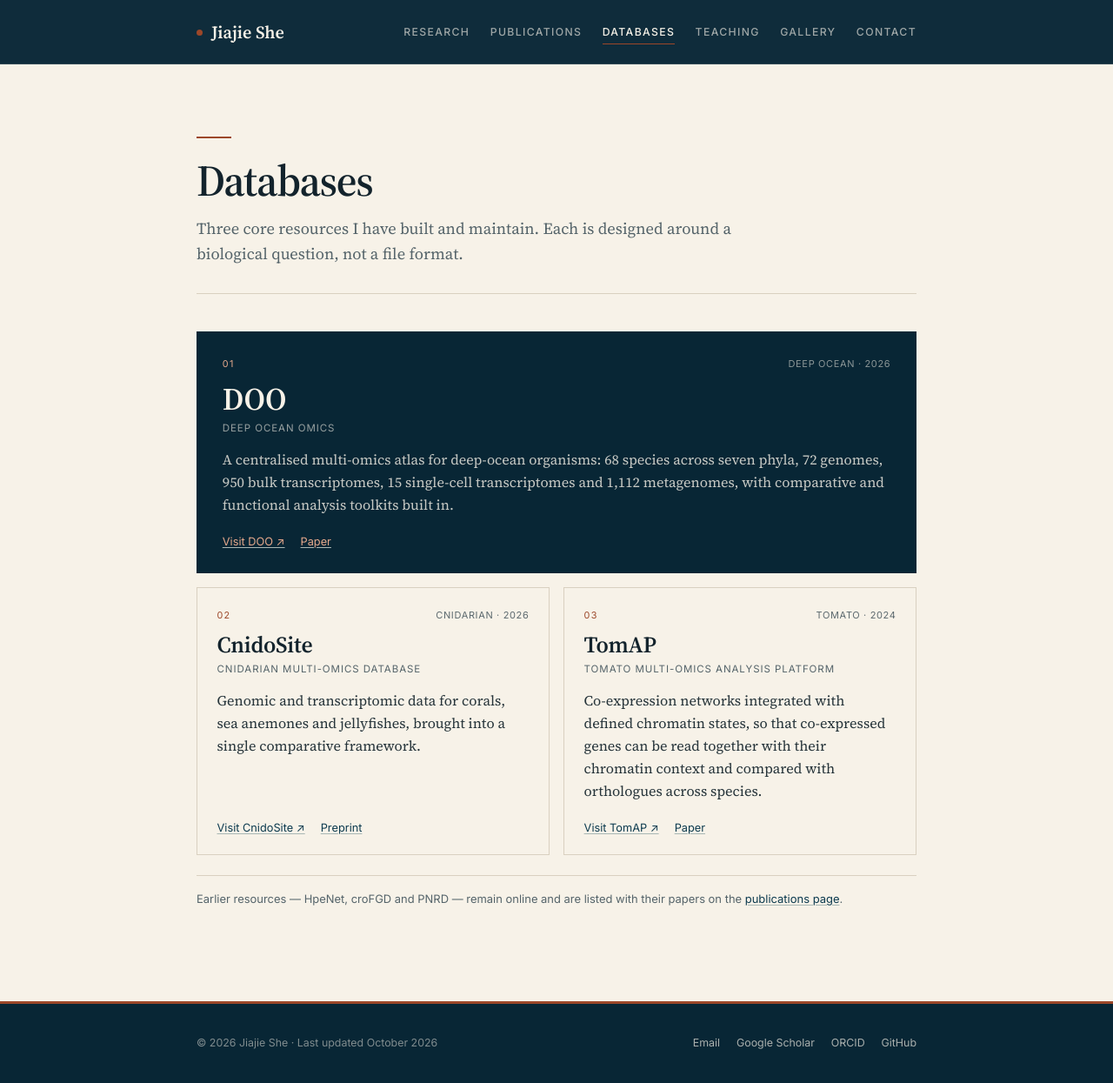
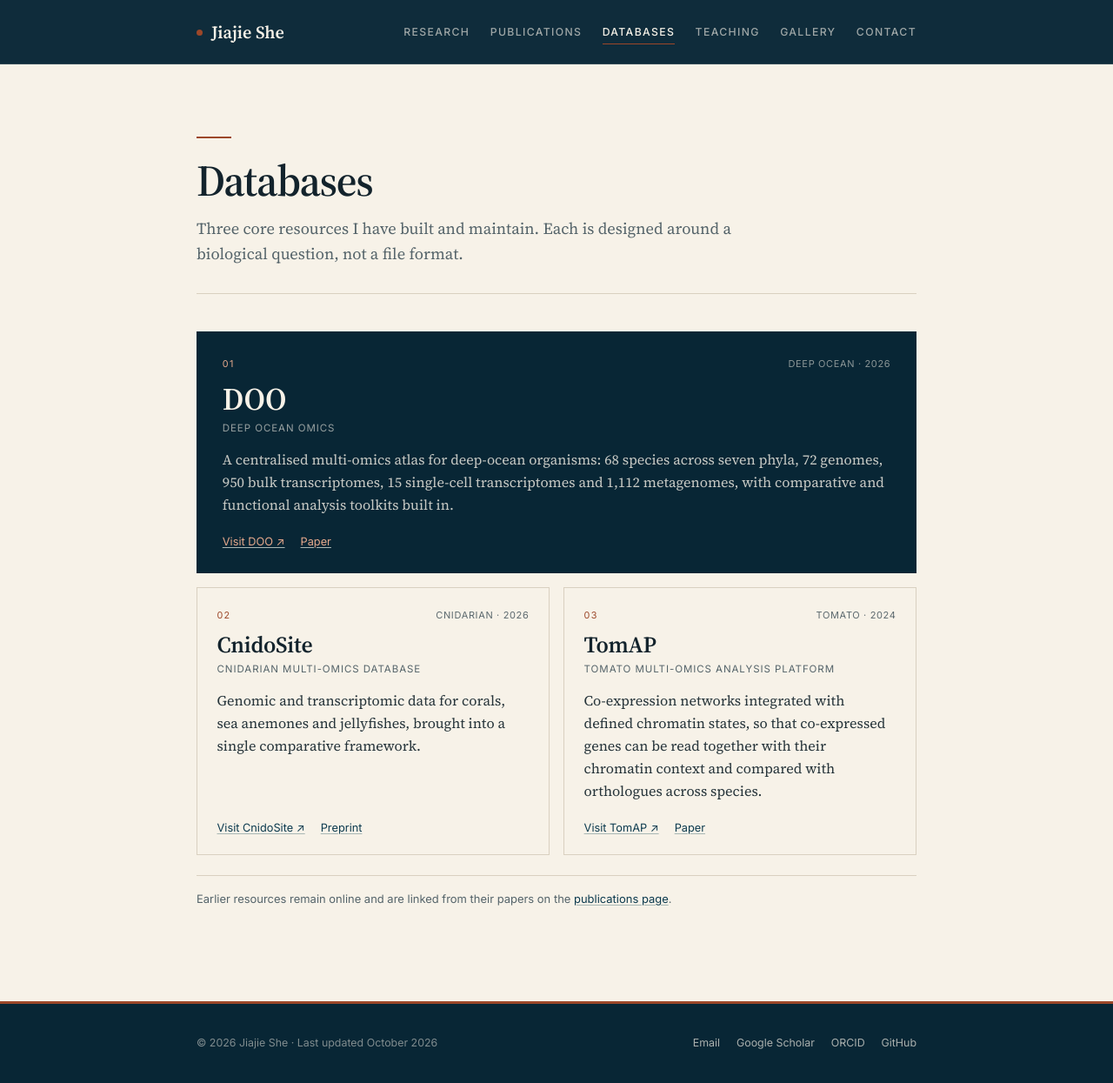
Before and after one commit to jackieyihkb/jackieyihkb.github.io, a Jekyll site: the page built from platform.md, in a window 1280 px wide and 1253 px high. Shown: the top 1245 px of the window at 87% size. Built offline with Jekyll 4.4.1, drawn with Linux system fonts in a browser that asks for light colours.

Commit message:
Keep the databases page focused on three core resources
Co-Authored-By: Claude Code <noreply@anthropic.com>

```diff
--- a/platform.md
+++ b/platform.md
@@ -68,7 +68,6 @@ lead: >-
 </ul>
 
 <p class="db-footnote">
-  Earlier resources — HpeNet, croFGD and PNRD — remain online and are listed
-  with their papers on the
+  Earlier resources remain online and are linked from their papers on the
   <a href="{{ '/publications.html' | relative_url }}">publications page</a>.
 </p>
```
